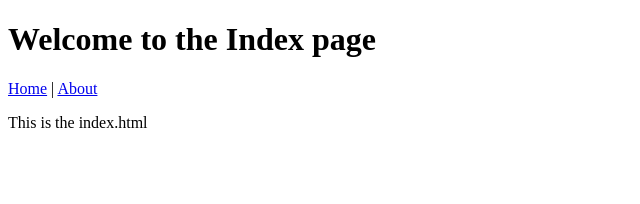
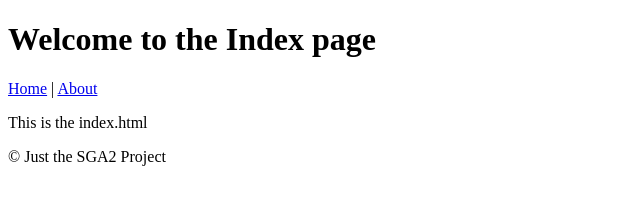
Before and after one commit to Cario/SDP_SGA2, a plain HTML site: page index.html in a window 1280 px wide. Shown: the whole page, without its empty margins (0-640 px from the left). Drawn offline with Linux system fonts and the light colour scheme.

Commit message:
adding temporary commit

```diff
--- a/index.html
+++ b/index.html
@@ -15,5 +15,9 @@
     <main>
         <p>This is the index.html</p>
     </main>
+
+    <footer>
+        <p>&copy; Just the SGA2 Project</p>
+    </footer>
 </body>
 </html>
```
